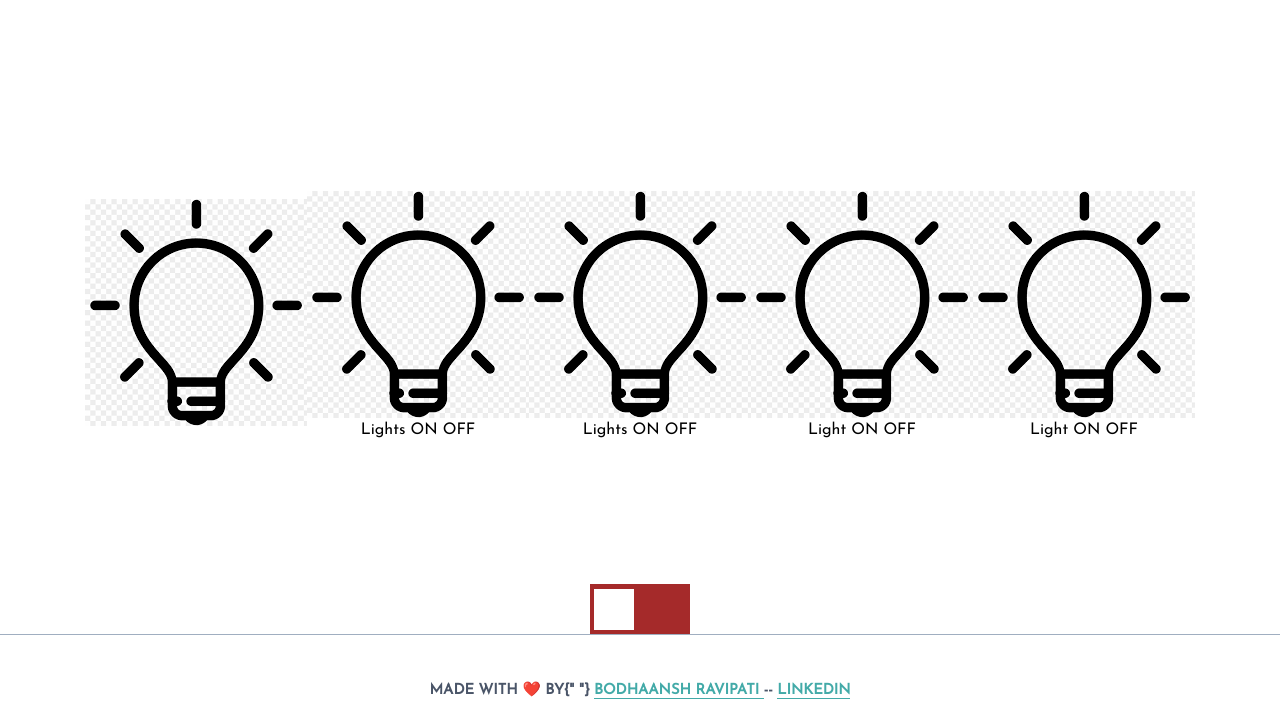
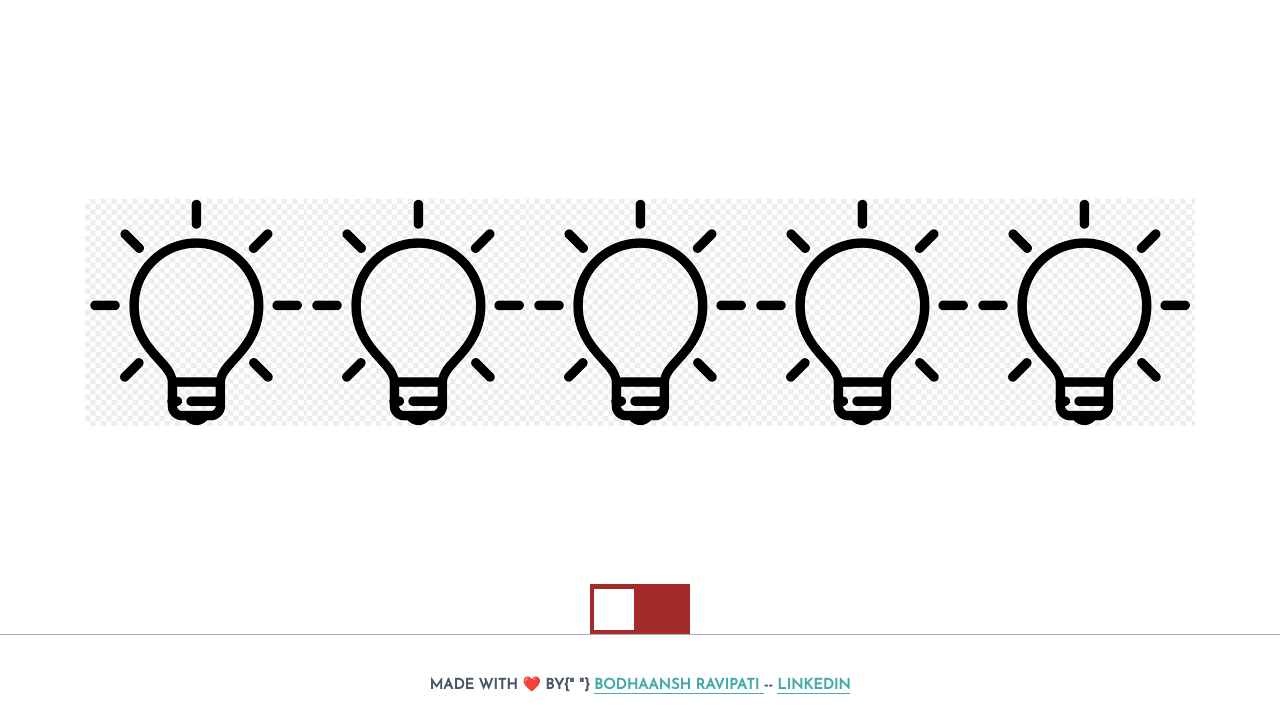
Before and after one commit to Intro-To-Web-Development-BR/Project-01-Dancing-Lights, a plain HTML site: page index.html in a window 1280 px wide. Shown: the part 94-808 px from the top of the page. Drawn offline with Linux system fonts and the light colour scheme.

Commit message:
- CSS Fixes

```diff
--- a/index.html
+++ b/index.html
@@ -88,13 +88,14 @@
       .footer {
         border-top: 0.1pt solid #a0aec0;
         width: 100%;
+        padding-top: 0%;
       }
 
       .text {
         font-size: 11pt;
         text-align: center;
         color: #4a5568;
-        padding-top: 5px;
+        padding-top: 0px;
       }
 
       a {
@@ -120,27 +121,15 @@
     </figure>
     <figure class="lightstyle">
       <img src="lightoff.png" id="lightid2">
-      <figcaption>
-      <p> Lights ON OFF </p>
-      </figcaption>
     </figure>
     <figure class="lightstyle">
       <img src="lightoff.png" id="lightid3">
-      <figcaption>
-      <p> Lights ON OFF </p>
-      </figcaption>
     </figure>
     <figure class="lightstyle">
       <img src="lightoff.png" id="lightid4">
-      <figcaption>
-      <p> Light ON OFF </p>
-      </figcaption>
     </figure>
     <figure class="lightstyle">
       <img src="lightoff.png" id="lightid5">
-      <figcaption>
-      <p> Light ON OFF </p>
-      </figcaption>
     </figure>
     </main>
     <div class="onoffbtn">
```
